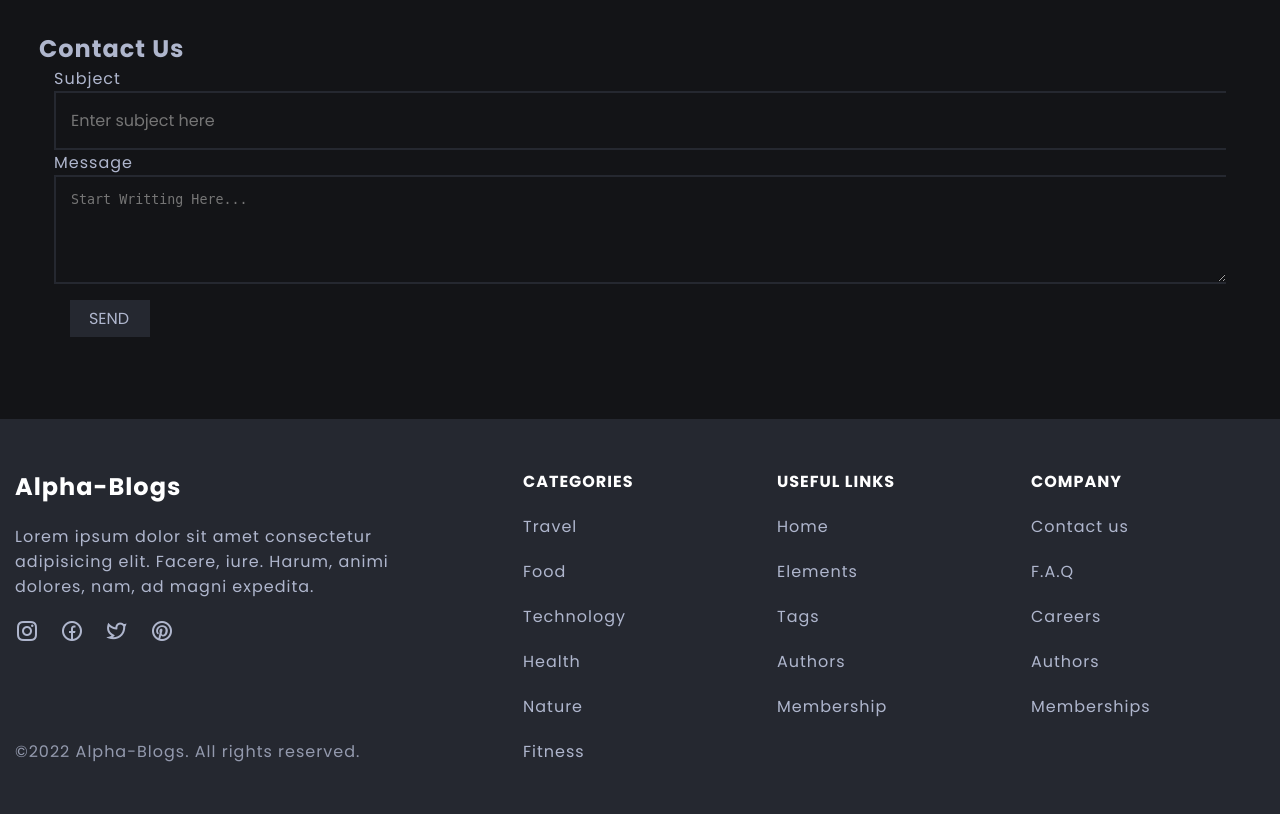
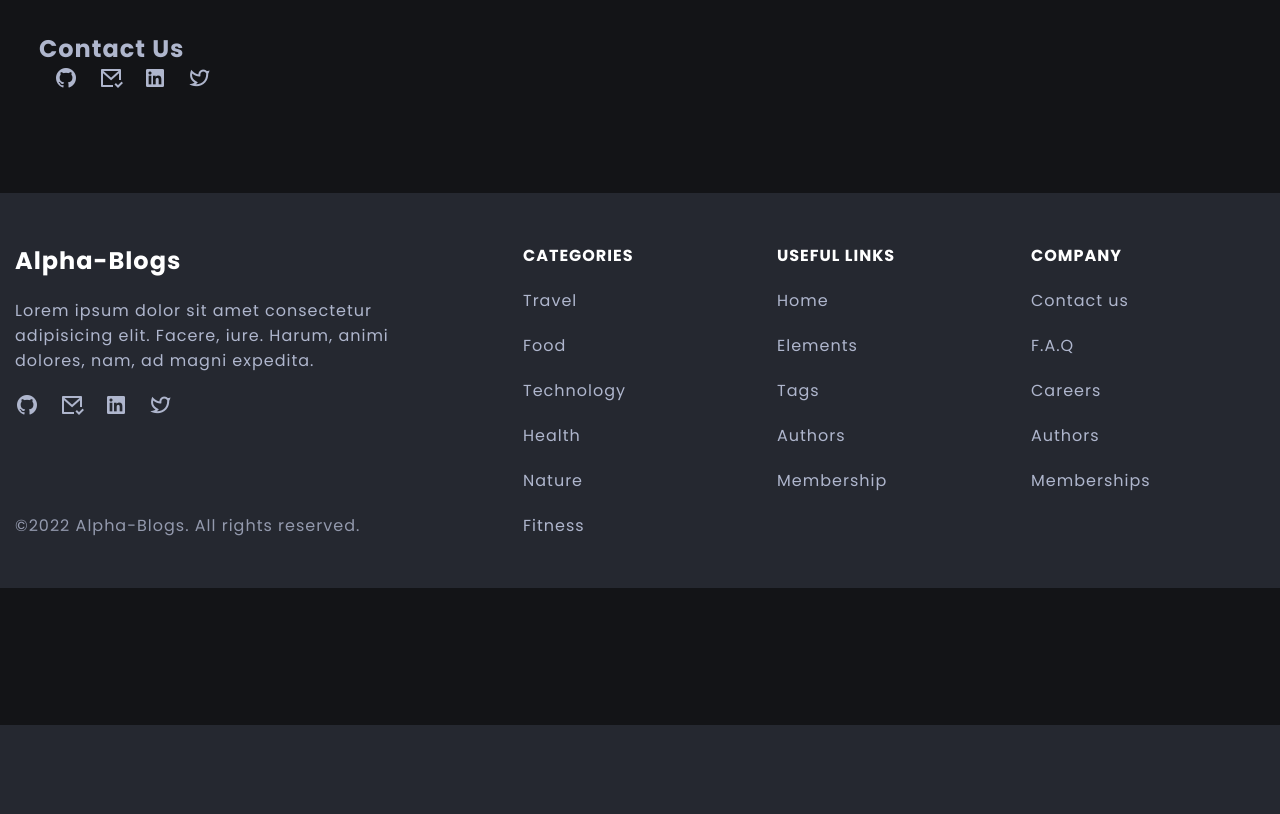
Before and after one commit to pranavdhawale/public-blog-site, a Node project: template views/contact.ejs in a window 1280 px wide. Shown: the part 75-889 px from the top of the page. After the commit the page ends 800 px from the top, so only its background shows below. Run offline with Node 20 templates, Linux system fonts and the light colour scheme; the template is opened without the code that fills it, so the values that code supplies are empty; some libraries are stand-ins or nearby versions.

Commit message:
Added social handles

```diff
--- a/app.js
+++ b/app.js
@@ -31,8 +31,7 @@ const config = {
 app.use(auth(config));
 
 // Connection with mongodb database
-// mongoose.connect(`mongodb+srv://${process.env.MONGODB_USERNAME}:${process.env.MONNGODB_PASS}@alpha-blogs.6jxbwpk.mongodb.net/?retryWrites=true&w=majority`, { useNewUrlParser: true }).then(()=>{
-mongoose.connect(`mongodb+srv://DrasticCoder:edCSZJ5evbBH605H@alpha-blogs.6jxbwpk.mongodb.net/?retryWrites=true&w=majority`, { useNewUrlParser: true }).then(()=>{
+mongoose.connect(process.env.MONGODB_REMOTE, { useNewUrlParser: true }).then(()=>{
   console.log("mongodb connected...")
 })
 
--- a/views/contact.ejs
+++ b/views/contact.ejs
@@ -7,18 +7,28 @@
             <h1>Contact Us</h1>
 
             <div class="container">
-                <div class="form-control">
-
-                        <label for="postTitle">Subject</label>
-                        <input type="text" name="postTitle" id="postTitle"
-                            placeholder="Enter subject here" class="form-input">
-
-                        <label for="postBody">Message</label>
-                        <textarea name="postBody" cols="30" rows="5" class="form-input"
-                            placeholder="Start Writting Here..." id="postBody"></textarea>
-                </div>
-                <button type="submit" class="btn form-btn sign-up-btn" style="margin: 2vh;" onclick="mailFunction()">Send</button>
-
+                <ul class="list social-media">
+                    <li class="list-item">
+                        <a class="btn place-items-center" id="user-icon" href="https://github.com/DrasticCoder"  onclick="window.open('https://github.com/pranavdhawale')" >
+                            <i class="ri-github-fill"></i>
+                        </a>
+                    </li>
+                    <li class="list-item">
+                        <button class="btn place-items-center" onclick="location.href='mailto:pranavdhawale19@gmail.com,deepbansode@duck.com?subject=Just here to say HII!&body=I stumbled here from your website - Alpha Blogs, :P'" id="user-icon">
+                            <i class="ri-mail-check-line"></i>
+                        </button>
+                    </li>
+                    <li class="list-item">
+                        <a class="btn place-items-center" id="user-icon" href="https://www.linkedin.com/in/deep-bansode-467085212/"  onclick="window.open('https://www.linkedin.com/in/pranav-dhawale-324452212/')" >
+                            <i class="ri-linkedin-box-fill"></i>
+                        </a>
+                    </li>
+                    <li class="list-item">
+                        <a class="btn place-items-center" id="user-icon" href="https://twitter.com/drasticcoder"  onclick="window.open('https://twitter.com/intent/follow?original_referer=https%3A%2F%2Fgithub.com%2Fpranavdhawale19&screen_name=pranavdhawale19')" >
+                            <i class="ri-twitter-line"></i>
+                        </a>
+                    </li>
+                </ul>
             </div>
         </div>
 
@@ -26,11 +36,4 @@
 
 </body>
 
-<script>
-    function mailFunction(){
-        console.log('pressed...')
-        location.href="mailto:pranavdhawale19@gmail.com,deepbansode@duck.com?subject=Just here to say HII!&body=I stumbled here from your website - Alpha Blogs, :P"
-    }
-</script>
-
 <%- include("partials/footer") %>
--- a/views/partials/footer.ejs
+++ b/views/partials/footer.ejs
@@ -934,16 +934,29 @@
 
             <ul class="list social-media">
                 <li class="list-item">
-                    <a href="#" class="list-link"><i class="ri-instagram-line"></i></a>
+                    <a class="btn place-items-center" id="user-icon" href="https://github.com/DrasticCoder"
+                        onclick="window.open('https://github.com/pranavdhawale')">
+                        <i class="ri-github-fill"></i>
+                    </a>
                 </li>
                 <li class="list-item">
-                    <a href="#" class="list-link"><i class="ri-facebook-circle-line"></i></a>
+                    <button class="btn place-items-center"
+                        onclick="location.href='mailto:pranavdhawale19@gmail.com,deepbansode@duck.com?subject=Just here to say HII!&body=I stumbled here from your website - Alpha Blogs, :P'"
+                        id="user-icon">
+                        <i class="ri-mail-check-line"></i>
+                    </button>
                 </li>
                 <li class="list-item">
-                    <a href="#" class="list-link"><i class="ri-twitter-line"></i></a>
+                    <a class="btn place-items-center" id="user-icon" href="https://www.linkedin.com/in/deep-bansode-467085212/"
+                        onclick="window.open('https://www.linkedin.com/in/pranav-dhawale-324452212/')">
+                        <i class="ri-linkedin-box-fill"></i>
+                    </a>
                 </li>
                 <li class="list-item">
-                    <a href="#" class="list-link"><i class="ri-pinterest-line"></i></a>
+                    <a class="btn place-items-center" id="user-icon" href="https://twitter.com/drasticcoder"
+                        onclick="window.open('https://twitter.com/intent/follow?original_referer=https%3A%2F%2Fgithub.com%2Fpranavdhawale19&screen_name=pranavdhawale19')">
+                        <i class="ri-twitter-line"></i>
+                    </a>
                 </li>
             </ul>
 
```
